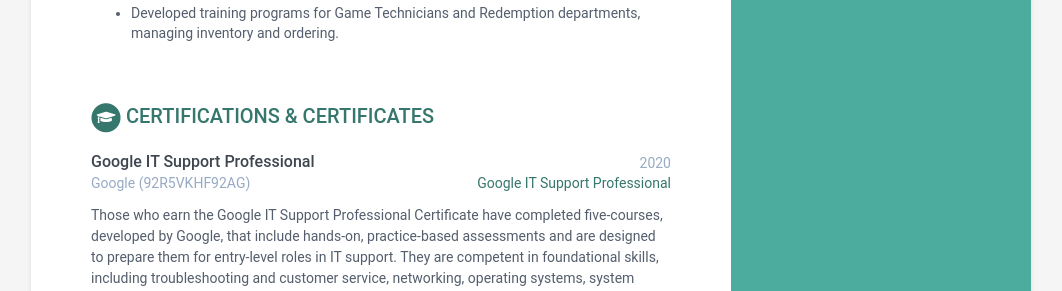
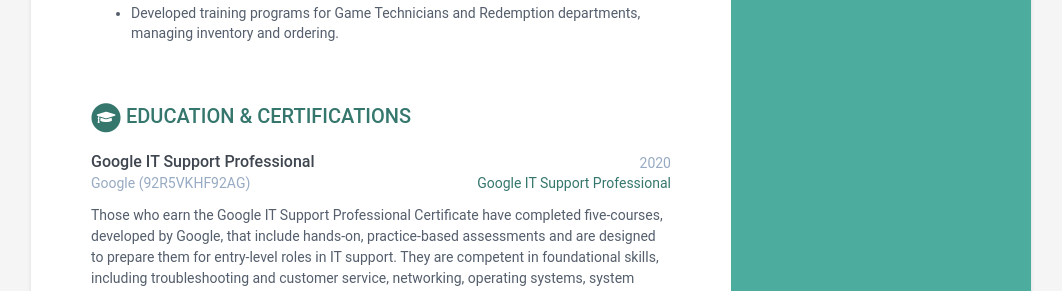
Before and after one commit to cdigitaldetroit/resume, a Jekyll site: the page built from index.html, in a window 1280 px wide and 900 px high, scrolled down 2387 px. Shown: the part 196-487 px from the top of the window, without its empty margins (109-1171 px from the left). Built offline with Jekyll 4.4.1, drawn with Linux system fonts in a browser that asks for light colours.

Commit message:
format change for edu

```diff
--- a/_data/data.yml
+++ b/_data/data.yml
@@ -124,7 +124,7 @@
             - Developed training programs for Game Technicians and Redemption departments, managing inventory and ordering.
 
 certifications:
-      title: Certifications &amp; Certificates
+      title: Education &amp; Certifications
       list:
         - name: Google IT Support Professional
           start: 2020
```
